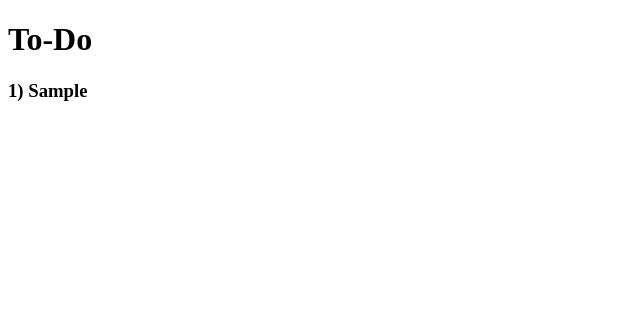
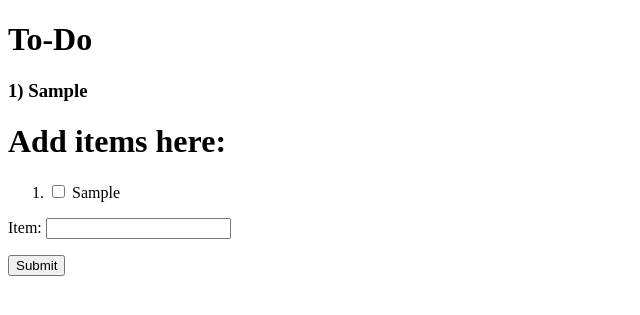
Before and after one commit to Da-RA-21/techExerciseProject, a Django app: page / in a window 1280 px wide. Shown: the top 315 px of the page, without its empty margins (0-640 px from the left). Run offline with Django 5.2, Linux system fonts and the light colour scheme; tables that the repository leaves empty hold one stand-in row (values such as "Sample post").

Commit message:
Implemented the add and delete functions to my to-do list application. I set it up so that the user pushes input to my code, which then pushes the input to my database, whether that be deletion or insertion. I have it set up so that my code will renumber the database according to a deletion or insertion. So far, I have only encountered errors after changing code; not when using the app normally. However, I'll keep my eye out for any errors. Now that most of the functions have been developed, the next step is to edit the html and possibly implement some CSS to make it "pretty".

```diff
--- /dev/null
+++ b/techExercise/forms.py
@@ -0,0 +1,15 @@
+from django import forms
+from .models import TodoList
+
+
+class DataInput(forms.Form):
+
+    item = forms.CharField(max_length=100)
+
+    class Meta:
+        model = TodoList
+        fields = ['itemid', 'item']
+
+    def __init__(self, *args, **kwargs):
+        super().__init__(*args, **kwargs)
+        self.fields['item'].required = False
--- a/techExercise/models.py
+++ b/techExercise/models.py
@@ -1,4 +1,5 @@
 from django.db import models
+
 
 class TodoList(models.Model):
     item = models.CharField(max_length=255, blank=True, null=True)
--- a/techExercise/views.py
+++ b/techExercise/views.py
@@ -1,6 +1,29 @@
-from django.shortcuts import render
+from django.shortcuts import render, redirect
 from .models import TodoList
+from .forms import DataInput
+from time import sleep
+
 def index_page(request):
+
+
     data = TodoList.objects.all()
-    return render(request, 'index.html', {'data': data})
+
+    if request.method == 'POST':
+        form = DataInput(request.POST)
+
+        checked = request.POST.getlist('entry')
+        TodoList.objects.filter(itemid__in=checked).delete()
+
+        if form.is_valid():
+            item = form.cleaned_data['item']
+            if item == '':
+                return redirect('/')
+            TodoList.objects.create(item=item, itemid=len(TodoList.objects.values_list('item', flat=True))+1)
+            return redirect('/')
+
+    else:
+        form = DataInput()
+
+
+    return render(request, 'index.html',{'data': data, 'form': form})
 # Create your views here.
--- a/techExerciseProject/settings.py
+++ b/techExerciseProject/settings.py
@@ -25,7 +25,7 @@ SECRET_KEY = 'django-insecure-t@va2kf=enx*lyh=8uw8*vn^o_7)3r1m5j+wkva0#pbfs9c&*(
 # SECURITY WARNING: don't run with debug turned on in production!
 DEBUG = True
 
-ALLOWED_HOSTS = ["127.0.0.1", "localhost"]
+ALLOWED_HOSTS = ["127.0.0.1", "localhost", '192.168.0.218']
 
 
 # Application definition
--- a/templates/index.html
+++ b/templates/index.html
@@ -10,5 +10,23 @@
         <h3>{{ item.itemid }}) {{ item.item }}</h3>
     {% endfor %}
 
+    <h1>Add items here:</h1>
+    <form id="dataInput" method="post">
+        {% csrf_token %}
+
+        <ol>
+            {% for item in data %}
+            <li>
+                <input type="checkbox" name="entry" value="{{item.itemid}}"/>
+                {{ item.item }}
+            </li>
+            {% endfor %}
+        </ol>
+
+
+        {{ form.as_p }}
+        <button name="submit" type="submit" >Submit</button>
+    </form>
+
 </body>
 </html>
```
